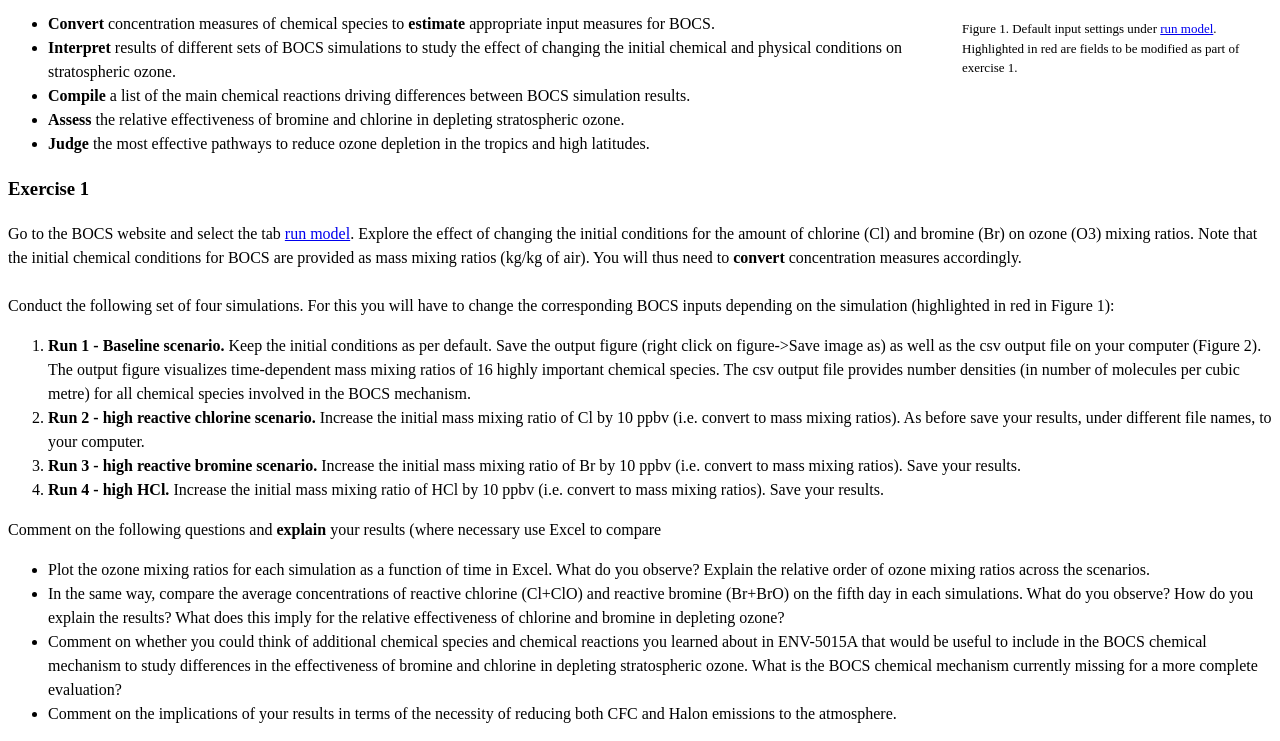
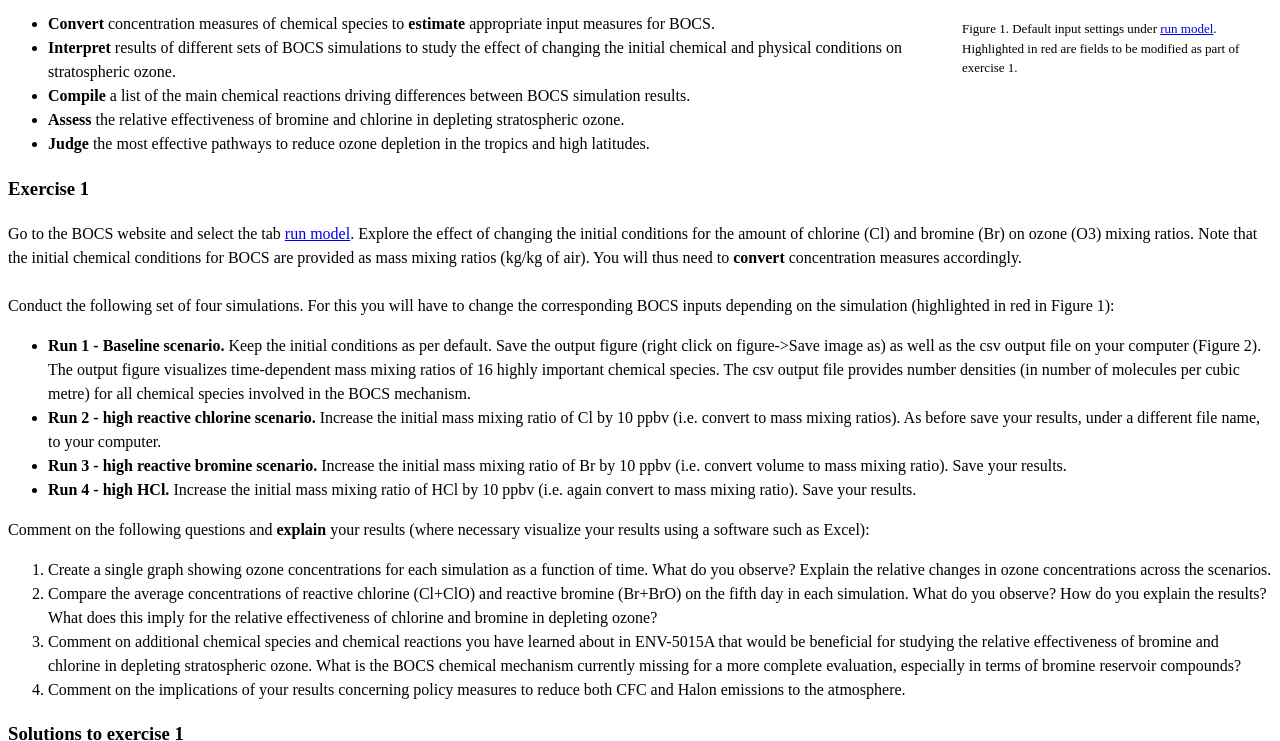
Before and after one commit to peernow/BOCS, a Flask app: page /Tutorial/ in a window 1280 px wide. Shown: the part 595-1336 px from the top of the page. Run offline with Flask 2, Linux system fonts and the light colour scheme.

Commit message:
Add files via upload
updated Tutorial

```diff
--- a/templates/Tutorial.html
+++ b/templates/Tutorial.html
@@ -24,21 +24,21 @@
   <p>
     Go to the BOCS website and select the tab <a href="{{ url_for('Modelrun') }}">run model</a>. Explore the effect of changing the initial conditions for the amount of chlorine (Cl) and bromine (Br) on ozone (O3) mixing ratios. Note that the initial chemical conditions for BOCS are provided as mass mixing ratios (kg/kg of air). You will thus need to <b>convert</b> concentration measures accordingly.<br><br>
     Conduct the following set of four simulations. For this you will have to change the corresponding BOCS inputs depending on the simulation (highlighted in red in Figure 1):
-    <ol class="tutorial">
+    <ul>
       <li><b>Run 1  - Baseline scenario.</b> Keep the initial conditions as per default. Save the output figure (right click on figure->Save image as) as well as the csv output file on your computer (Figure 2). The output figure visualizes time-dependent mass mixing ratios of 16 highly important chemical species. The csv output file provides number densities (in number of molecules per cubic metre) for all chemical species involved in the BOCS mechanism.</li>
-      <li><b>Run 2 - high reactive chlorine scenario.</b> Increase the initial mass mixing ratio of Cl by 10 ppbv (i.e. convert to mass mixing ratios). As before save your results, under different file names, to your computer.</li>
-      <li><b>Run 3 - high reactive bromine scenario.</b> Increase the initial mass mixing ratio of Br by 10 ppbv (i.e. convert to mass mixing ratios). Save your results.</li>
-      <li><b>Run 4 - high HCl.</b> Increase the initial mass mixing ratio of HCl by 10 ppbv (i.e. convert to mass mixing ratios). Save your results.</li>
+      <li><b>Run 2 - high reactive chlorine scenario.</b> Increase the initial mass mixing ratio of Cl by 10 ppbv (i.e. convert to mass mixing ratios). As before save your results, under a different file name, to your computer.</li>
+      <li><b>Run 3 - high reactive bromine scenario.</b> Increase the initial mass mixing ratio of Br by 10 ppbv (i.e. convert volume to mass mixing ratio). Save your results.</li>
+      <li><b>Run 4 - high HCl.</b> Increase the initial mass mixing ratio of HCl by 10 ppbv (i.e. again convert to mass mixing ratio). Save your results.</li>
       <!-- <li><b>Run 5 - high BrCl.</b> Increase the initial mass mixing ratio of HCl by 10 ppbv (i.e. convert to mass mixing ratios). Save your results. -->
-     </ol>
+     </ul>
   </p>
-  Comment on the following questions and <b>explain</b> your results (where necessary use Excel to compare
-  <ul>
-    <li>Plot the ozone mixing ratios for each simulation as a function of time in Excel. What do you observe? Explain the relative order of ozone mixing ratios across the scenarios.</li>
-    <li>In the same way, compare the average concentrations of reactive chlorine (Cl+ClO) and reactive bromine (Br+BrO) on the fifth day in each simulations. What do you observe? How do you explain the results? What does this imply for the relative effectiveness of chlorine and bromine in depleting ozone?</li>
-    <li>Comment on whether you could think of additional chemical species and chemical reactions you learned about in ENV-5015A that would be useful to include in the BOCS chemical mechanism to study differences in the effectiveness of bromine and chlorine in depleting stratospheric ozone. What is the BOCS chemical mechanism currently missing for a more complete evaluation?</li>
-     <li>Comment on the implications of your results in terms of the necessity of reducing both CFC and Halon emissions to the atmosphere.</li>
-  </ul>
+  Comment on the following questions and <b>explain</b> your results (where necessary visualize your results using a software such as Excel):
+  <ol class="tutorial">
+    <li>Create a single graph showing ozone concentrations for each simulation as a function of time. What do you observe? Explain the relative changes in ozone concentrations across the scenarios.</li>
+    <li>Compare the average concentrations of reactive chlorine (Cl+ClO) and reactive bromine (Br+BrO) on the fifth day in each simulation. What do you observe? How do you explain the results? What does this imply for the relative effectiveness of chlorine and bromine in depleting ozone?</li>
+    <li>Comment on additional chemical species and chemical reactions you have learned about in ENV-5015A that would be beneficial for studying the relative effectiveness of bromine and chlorine in depleting stratospheric ozone. What is the BOCS chemical mechanism currently missing for a more complete evaluation, especially in terms of bromine reservoir compounds?</li>
+     <li>Comment on the implications of your results concerning policy measures to reduce both CFC and Halon emissions to the atmosphere.</li>
+  </ol>
   <p style="text-align: block; padding-top: 0px; padding-bottom: 15px; padding-left: 15px; float: right; display: block;"><img style="margin: 10px;" src="../static/images/output_file_highlighted.png" width=420 align="right"><br><br><br><span style="margin: 10px; font-size: small; width: 420px; display: inline-block; ">Figure 2. Once a model run has been conducted, a link to a csv output file, containing time-dependent number densities for all chemical species in the BOCS chemical mechanism becomes availbale. To save the output, right-click on the red highlighted link and select "Save link as".</span></p>
 <h3>Solutions to exercise 1</h3>
 </div>
```
